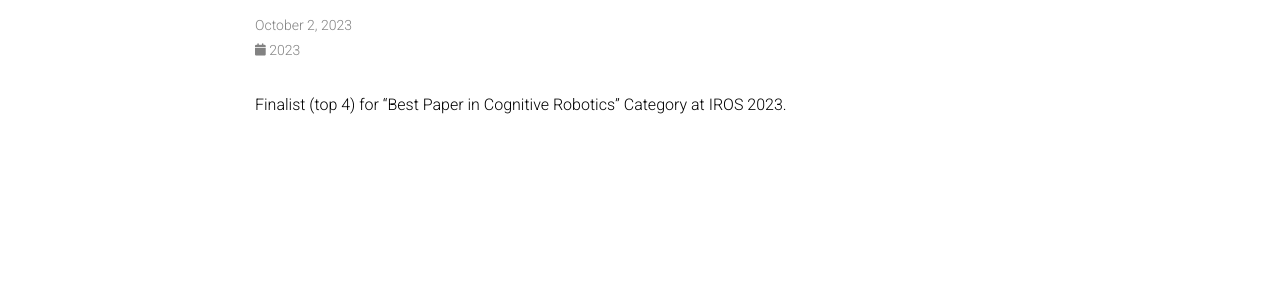
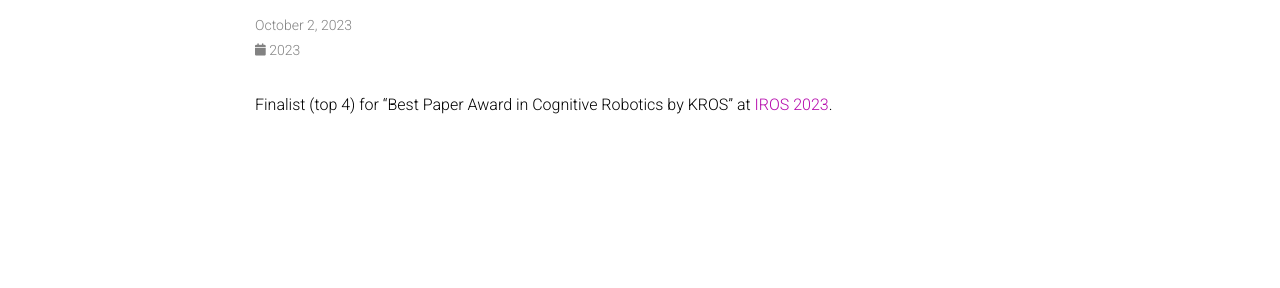
Before and after one commit to mlimbuu/mlimbuu-website, a Jekyll site: the page built from _news/announcement_7.md, in a window 1280 px wide. Shown: the part 146-434 px from the top of the page. Built offline with Jekyll 4.4.1, drawn with Linux system fonts in a browser that asks for light colours; comment, search, counter and statistics services are not loaded; a style sheet for code colours, icons or effects is not loaded.

Commit message:
Update announcement_7.md

```diff
--- a/_news/announcement_7.md
+++ b/_news/announcement_7.md
@@ -4,4 +4,4 @@
 inline: true
 related_posts: false
 ---
-Finalist (top 4) for "Best Paper in Cognitive Robotics" Category at IROS 2023.
+Finalist (top 4) for "Best Paper Award in Cognitive Robotics by KROS" at <a href="https://graduate.gmu.edu/financial-support/conference-travel-funding">IROS 2023</a>.
```
